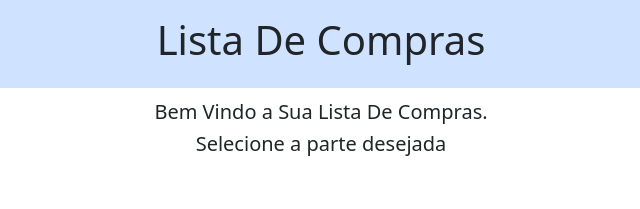
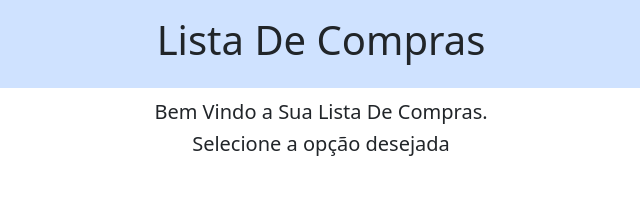
Before and after one commit to ifpi-picos/projeto-naovaimaspeleja, a plain HTML site: page index.html in a window 1280 px wide. Shown: the top 209 px of the page, 319-959 px from the left. Drawn offline with nearby package versions, Linux system fonts and the light colour scheme.

Commit message:
correção simples

```diff
--- a/index.html
+++ b/index.html
@@ -32,7 +32,7 @@
     <div class="container">
       <div class="row">
         <div class="col">
-          <h5 class="text-center">Selecione a parte desejada</h5>
+          <h5 class="text-center">Selecione a opção desejada</h5>
         </div>
       </div>
     </div>
```
